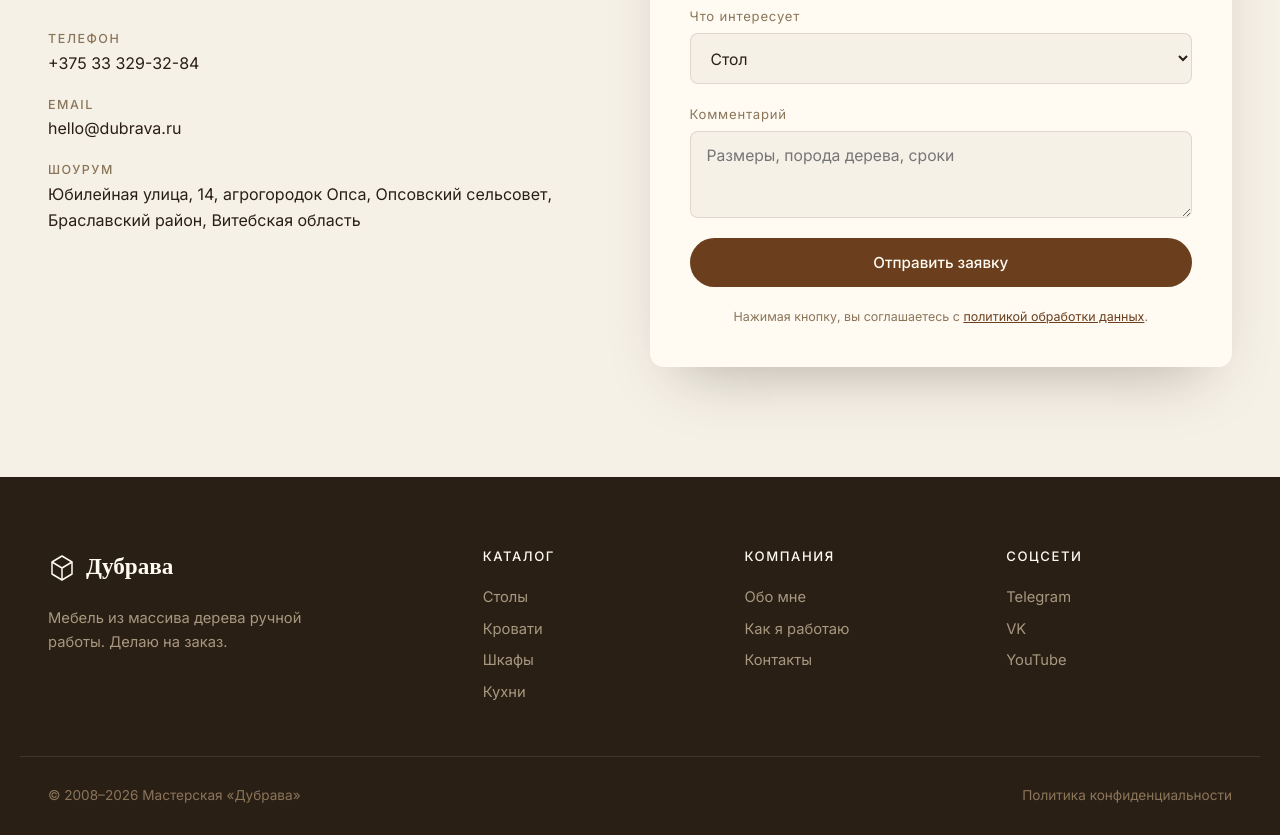
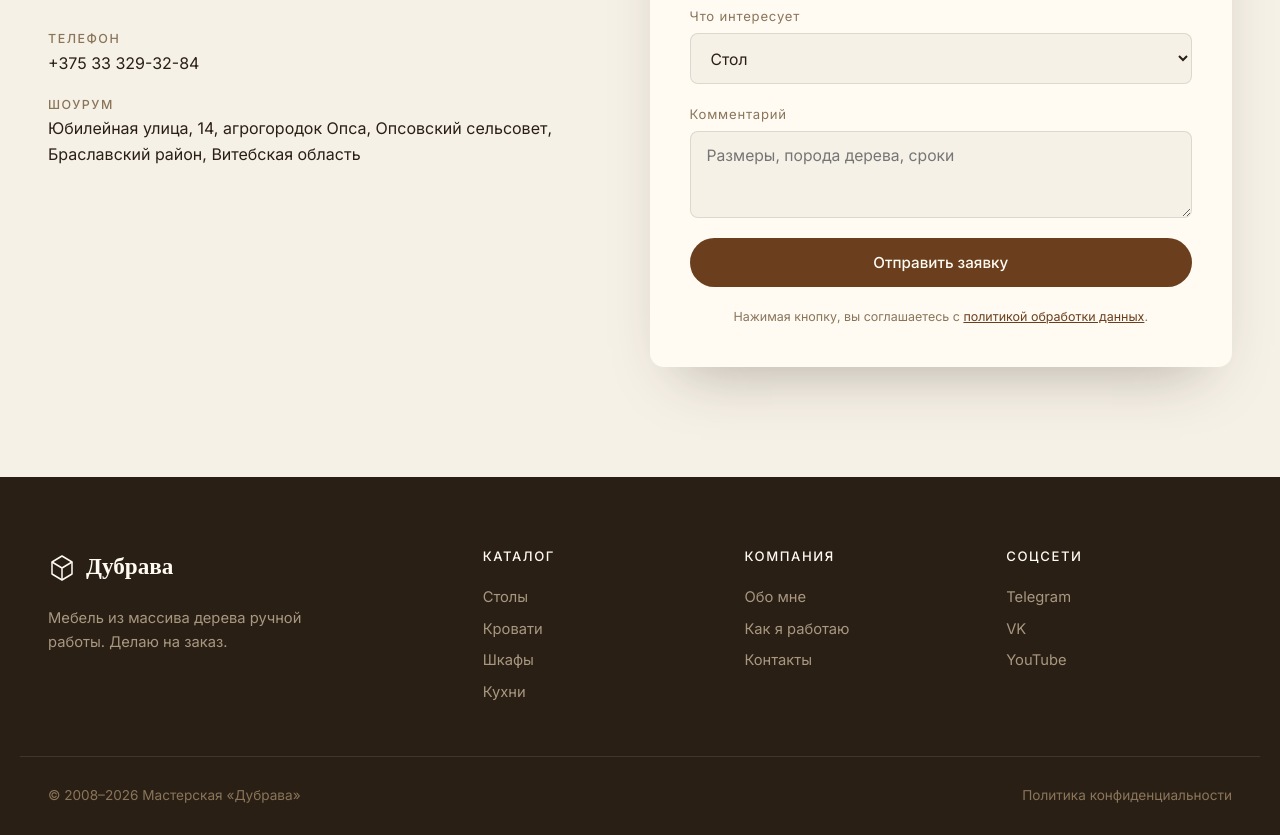
Before and after one commit to Andrewshpik/Landing-futurine, a plain HTML site: page index.html in a window 1280 px wide. Shown: the part 5925-6760 px from the top of the page. Drawn offline with nearby package versions, Linux system fonts and the light colour scheme.

Commit message:
Remove email from contacts

```diff
--- a/index.html
+++ b/index.html
@@ -285,7 +285,6 @@
       <p>Заполните форму — свяжусь в&nbsp;течение часа в&nbsp;рабочее время и&nbsp;подготовлю предварительный расчёт.</p>
       <ul class="contact__info">
         <li><strong>Телефон</strong><a href="tel:+375333293284">+375 33 329-32-84</a></li>
-        <li><strong>Email</strong><a href="mailto:hello@dubrava.ru">hello@dubrava.ru</a></li>
         <li><strong>Шоурум</strong>Юбилейная улица, 14, агрогородок Опса, Опсовский сельсовет, Браславский район, Витебская область </li>
       </ul>
     </div>
```
